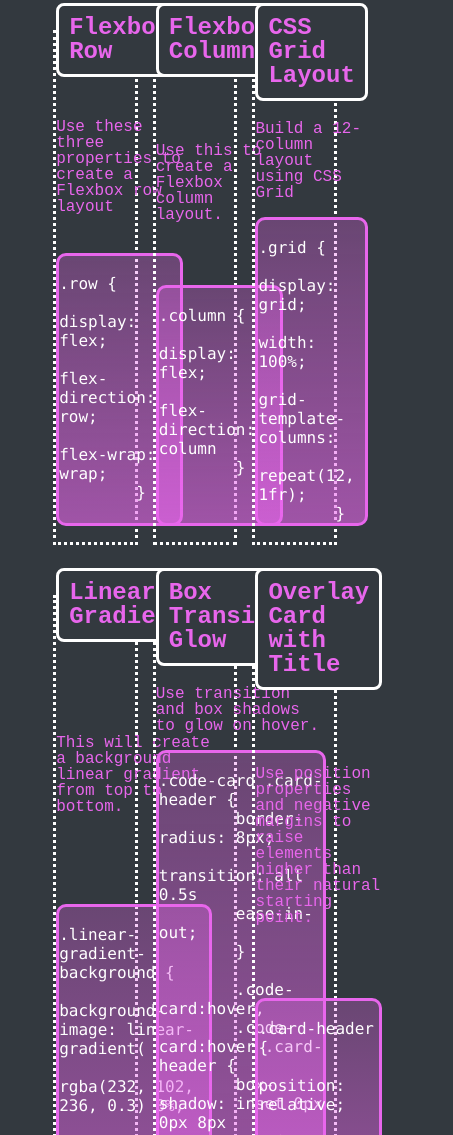
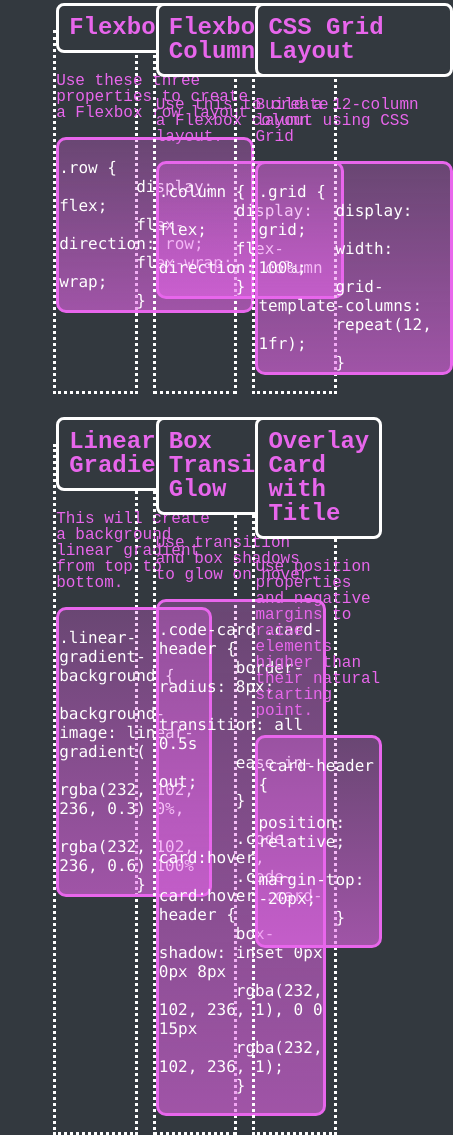
Before and after one commit to rich-f-p/mini-project2, a plain HTML site: page index.html in a window 390 px wide. Shown: the part 278-1413 px from the top of the page, 453 px wide, since content can reach past the window. Drawn offline with Linux system fonts and the light colour scheme; files that its build step writes are made by us from their sources.

Commit message:
updating html and css files

```diff
--- a/index.html
+++ b/index.html
@@ -21,6 +21,7 @@
 
     <main class="main">
         <section class="section">
+            <media class= "media">
             <h2 class="row">Flexbox Row</h2>
                 <p class="text">Use these three properties to create a Flexbox row layout</p>
                 <pre class="code">
@@ -29,8 +30,10 @@
         flex-direction: row;
         flex-wrap: wrap;
         }</code></pre>
+    </media>
         </section>
         <section class="section">
+            <media class= "media">
             <h2 class="row">Flexbox Column</h2>
                 <p class="text">Use this to create a Flexbox column layout.
                 </p>
@@ -39,8 +42,11 @@
         display: flex;
         flex-direction: column
         }</code></pre>
+    </media>
         </section>
+
         <section class="section">
+            <media class= "media">
             <h2 class="row">CSS Grid Layout</h2>
                 <p class="text">Build a 12-column layout using CSS Grid
                 </p>
@@ -51,8 +57,10 @@
         grid-template-columns:
         repeat(12, 1fr);
         }</code></pre>
+    </media>
         </section>
         <section class="section">
+            <media class= "media">
             <h2 class="row">Linear Gradients</h2>
                 <p class="text">This will create a background linear gradient from top to bottom.</p>
 <pre class="code">
@@ -61,8 +69,10 @@
         rgba(232, 102, 236, 0.3) 0%,
         rgba(232, 102, 236, 0.6) 100%
         }</code></pre>
+    </media>
         </section>
         <section class="section">
+            <media class= "media">
             <h2 class="row">Box Transition Glow</h2>
                 <p class="text">Use transition and box shadows to glow on hover.
                 </p>
@@ -78,8 +88,10 @@
         rgba(232, 102, 236, 1), 0 0 15px
         rgba(232, 102, 236, 1);
         }</code> </pre>
+    </media>
         </section>
         <section class="section">
+            <media class= "media">
             <h2 class="row">Overlay Card with Title</h2>
                 <p class="text">Use position properties and negative margins to raise elements higher than their natural starting point.
                 </p>
@@ -87,6 +99,7 @@
         position: relative;
         margin-top: -20px;
         }</code> </pre>
+    </media>
         </section>
     </main>
 
--- a/style.css
+++ b/style.css
@@ -84,13 +84,16 @@ code {
     monospace;
 }
 
-code
-pre {
-    justify-content: left;
-    text-align: left;
-    align-items:flex-start;
 
+pre code:active {
+    user-select: all;
 }
+
+::selection {
+    background-color: aqua;
+    color: var(--darkgray);
+}
+
 .code {
 
     overflow: auto;
@@ -106,10 +109,17 @@ pre {
     border-radius: 10px;
 }
 
-@media screen and (max-width: 768px) {
-    * {
-    max-width: 100%;
-      flex-wrap: wrap;
-      flex-grow: 1;
+@media screen and (max-width: 770px) {
+    section {
+        display:flex
+        flex: 1 0 50%;
+      }
+
+
+@media screen and (max-width: 700px) {
+    section {
+        display: flex;
+        flex: 1 0 90%;
+        flex-wrap: wrap;
     }
-  }
+}
```
